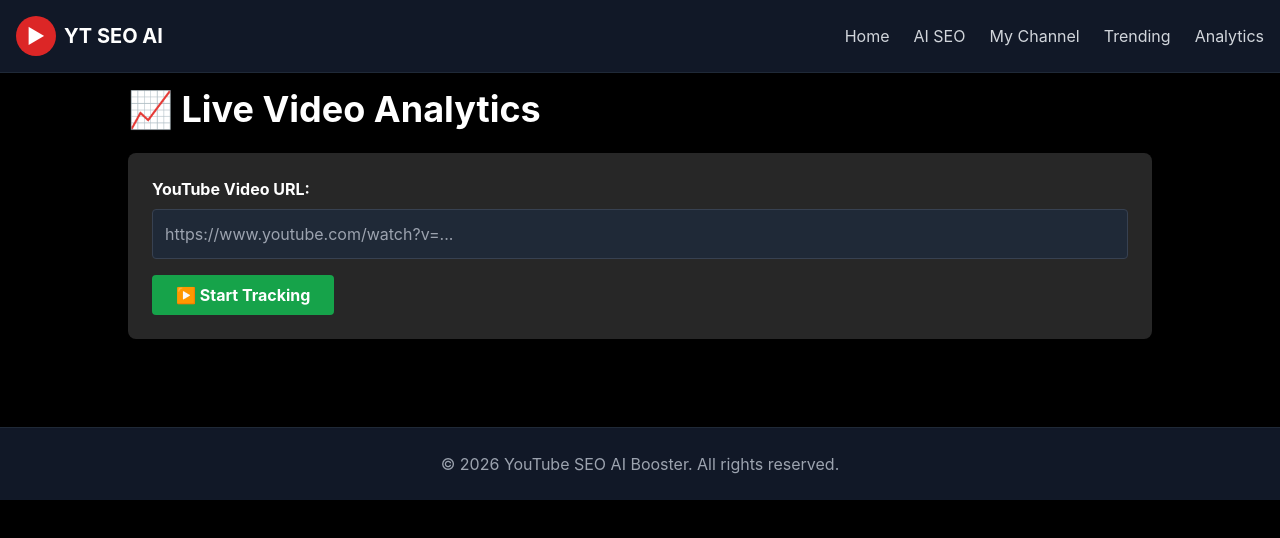
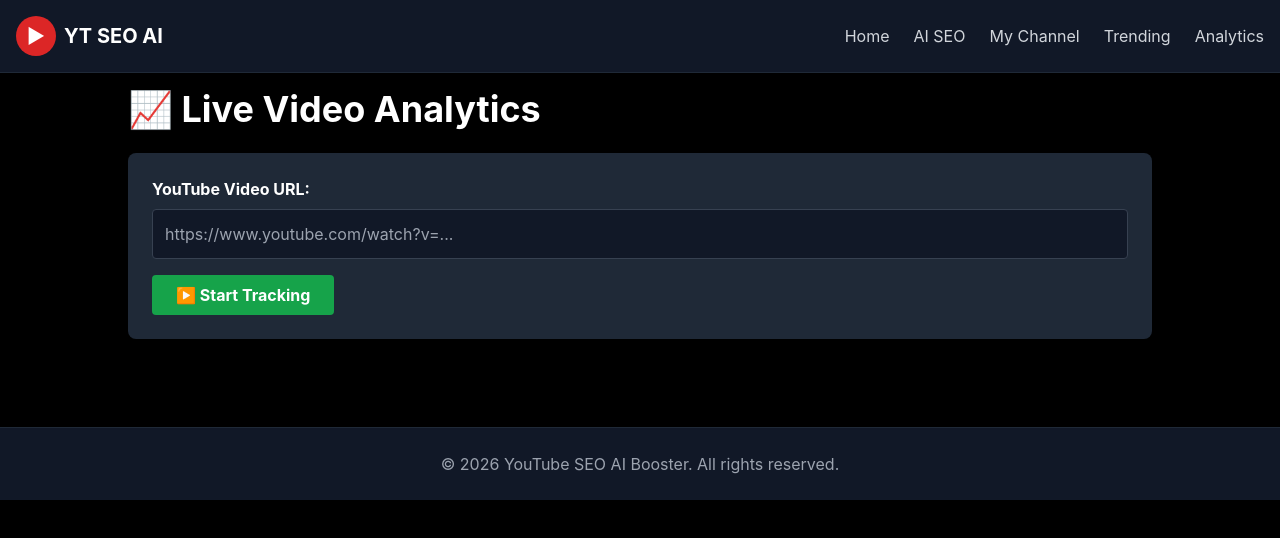
Before and after one commit to aashumalik784/yt-seo, a React (Vite) app in the folder frontend/: page /analytics in a window 1280 px wide. Shown: the top 538 px of the page. Built offline with nearby package versions, Linux system fonts and the light colour scheme.

Commit message:
LiveAnalytics.jsx
Updated the input field and button styles for better visibility.

```diff
--- a/frontend/src/pages/LiveAnalytics.jsx
+++ b/frontend/src/pages/LiveAnalytics.jsx
@@ -29,14 +29,14 @@
     <div className="max-w-5xl mx-auto">
       <h1 className="text-4xl font-bold mb-6">📈 Live Video Analytics</h1>
 
-      <div className="bg-ytgray rounded-lg p-6 mb-6">
+      <div className="bg-gray-800 rounded-lg p-6 mb-6">
         <label className="block mb-2 font-bold">YouTube Video URL:</label>
         <input
           type="text"
           value={videoUrl}
           onChange={(e) => setVideoUrl(e.target.value)}
           placeholder="https://www.youtube.com/watch?v=..."
-          className="w-full p-3 bg-gray-800 rounded border border-gray-700 focus:border-ytred outline-none"
+          className="w-full p-3 bg-gray-900 rounded border border-gray-700 focus:border-red-600 outline-none"
         />
         {error && <p className="text-red-400 mt-2">❌ {error}</p>}
 
```
